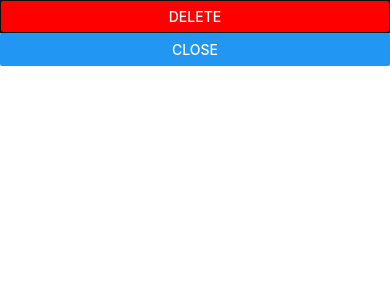
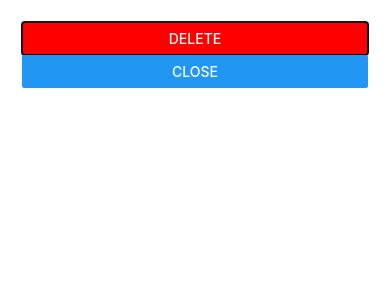
Before and after one commit to shafinr23/react-native, a React Native app: screen / in a window 390 px wide. Shown: the top 300 px of the page. Built offline with nearby package versions, Linux system fonts and the light colour scheme.

Commit message:
add place modal

```diff
--- a/src/components/PlaceDetail/PlaceDetail.js
+++ b/src/components/PlaceDetail/PlaceDetail.js
@@ -13,8 +13,8 @@ const placeDetail = props => {
     }
     return (
         <Modal>
-        <View>
-
+        <View style={styles.modalContener} >
+            {modalContent}
             <View>
                 <Button title="delete" color="red" />
                 <Button title="close"/>
@@ -26,7 +26,9 @@ const placeDetail = props => {
 };
 
 const styles = StyleSheet.create({
-
+    modalContener:{
+        margin: 22
+    }
 });
 
 export default placeDetail;
```
